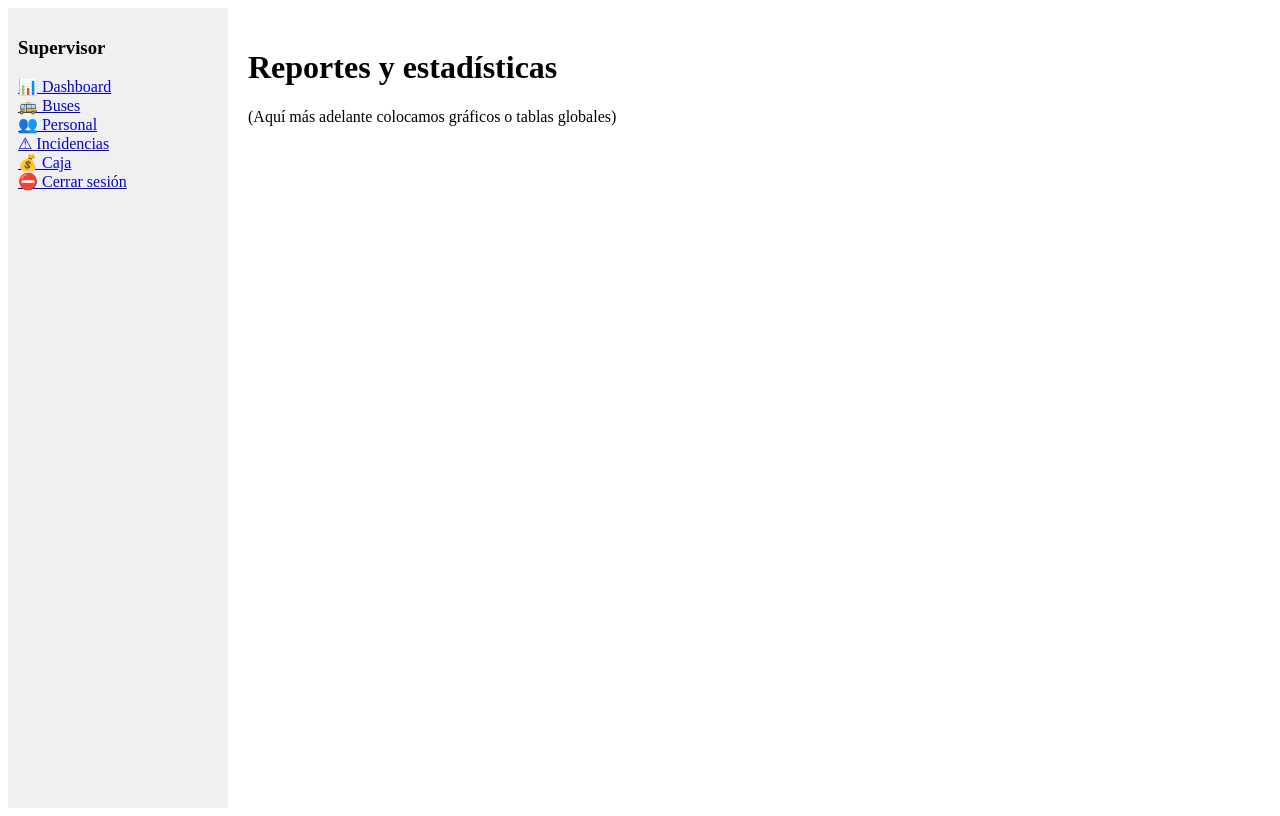
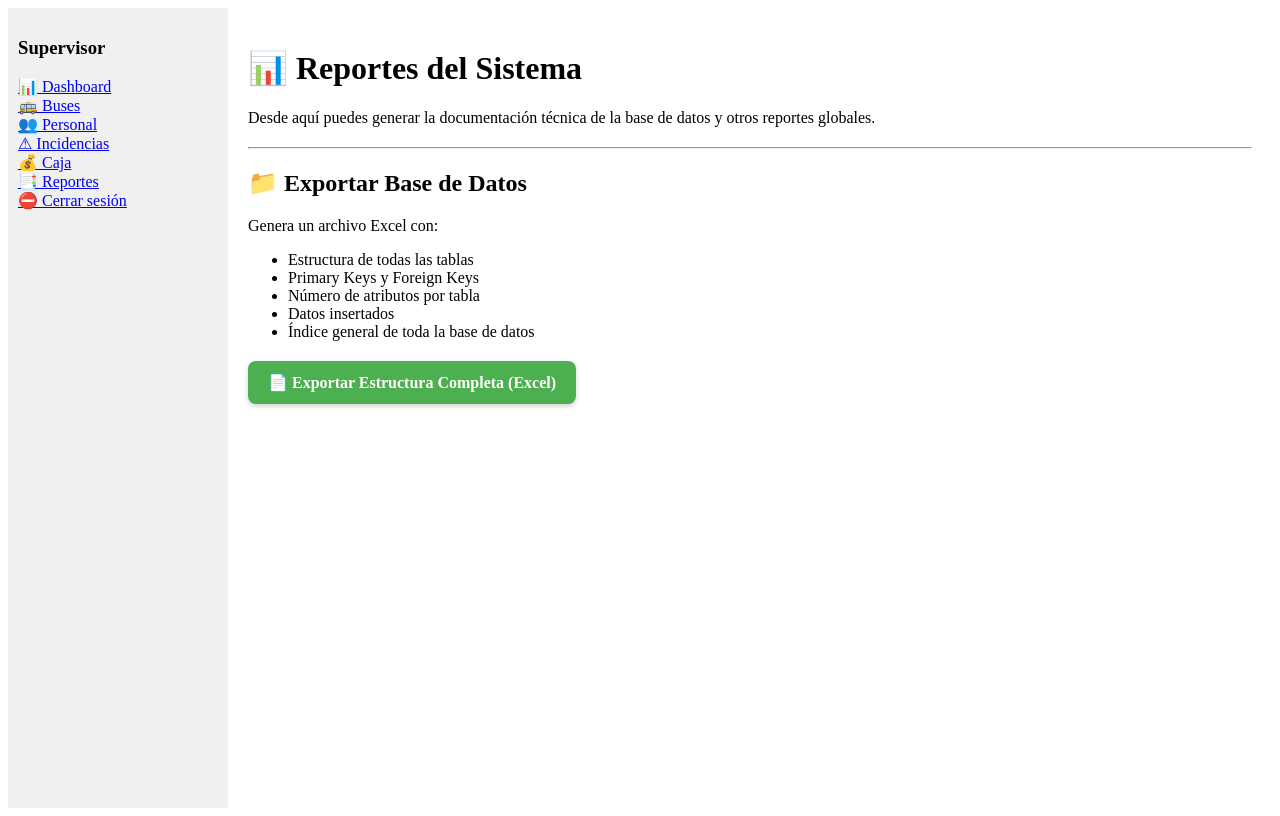
Before and after one commit to FerPonce42/BD-STELMAN-BUSES, a Flask app: page /panel/reportes in a window 1280 px wide. Run offline with Flask 3, Linux system fonts and the light colour scheme; the visitor is signed in with stand-in values (Sample User, id 1); some libraries are stand-ins or nearby versions.

Commit message:
excel funcional by Rocha 2025

```diff
--- a/app.py
+++ b/app.py
@@ -1,8 +1,17 @@
+#funcionamiento general
 from flask import Flask, render_template, request, redirect, url_for, session, flash
 from flask_mysqldb import MySQL
 from config import Config
 import MySQLdb.cursors
 from datetime import datetime, date
+
+#para el excel exportable:
+from openpyxl import Workbook
+from openpyxl.styles import Font, PatternFill, Alignment, Border, Side
+from openpyxl.utils import get_column_letter
+from flask import send_file
+from io import BytesIO
+
 #=====================================================
 # CONFIG GENERAL
 #=====================================================
@@ -1599,6 +1608,265 @@ def logout():
     return redirect(url_for('login'))
 
 
+
+
+#=====================================================
+# EXPORTAR EXCEL
+#=====================================================
+
+@app.route('/exportar_excel')
+def exportar_excel():
+    cursor = mysql.connection.cursor()
+
+    cursor.execute("SELECT DATABASE()")
+    db_row = cursor.fetchone()
+    db_name = db_row[list(db_row.keys())[0]] if db_row else "bd_stelman_buses"
+
+
+    wb = Workbook()
+    wb.remove(wb.active)
+
+
+    title_font = Font(size=20, bold=True)
+    subtitle_font = Font(size=12, italic=True)
+    header_font = Font(bold=True)
+    pk_fill = PatternFill("solid", fgColor="FFD966")
+    fk_fill = PatternFill("solid", fgColor="C9DAF8")
+    ddl_fill = PatternFill("solid", fgColor="FFF2CC")
+    index_header_fill = PatternFill("solid", fgColor="C6E0B4")
+    alt_fill = PatternFill("solid", fgColor="F2F2F2")
+    thin = Side(style="thin")
+    border = Border(left=thin, right=thin, top=thin, bottom=thin)
+    center_align = Alignment(horizontal="center", vertical="center")
+
+    def auto_width(sheet):
+
+        for col in sheet.columns:
+            max_len = 0
+            try:
+                col_letter = get_column_letter(col[0].column)
+            except Exception:
+                continue
+            for cell in col:
+                if cell.value is not None:
+
+                    try:
+                        l = len(str(cell.value))
+                    except Exception:
+                        l = 1
+                    if l > max_len:
+                        max_len = l
+            sheet.column_dimensions[col_letter].width = min(max(max_len + 2, 10), 60)
+
+
+    ws_port = wb.create_sheet("PORTADA")
+    ws_port.merge_cells("A1:F1")
+    ws_port["A1"] = "DOCUMENTACIÓN TÉCNICA - BD STELMAN BUSES"
+    ws_port["A1"].font = title_font
+    ws_port["A3"] = f"Base de datos: {db_name}"
+    ws_port["A3"].font = subtitle_font
+    ws_port["A4"] = f"Generado el: {datetime.now().strftime('%Y-%m-%d %H:%M:%S')}"
+    ws_port["A5"] = "Generado por: Sistema Stelman - Exportador Premium"
+    ws_port["A7"] = "Contenido:"
+    ws_port["A8"] = "- Índice con links a cada hoja"
+    ws_port["A9"] = "- DDL completo por tabla"
+    ws_port["A10"] = "- Hojas por tabla con datos, PK y FK resaltadas"
+    auto_width(ws_port)
+
+
+    ws_index = wb.create_sheet("Índice")
+    headers = ["#","Tabla","Atributos","Registros","PK","FK","Estado","Link hoja"]
+    ws_index.append(headers)
+    for c in ws_index[1]:
+        c.font = header_font
+        c.fill = index_header_fill
+        c.alignment = center_align
+        c.border = border
+
+
+    ws_sql = wb.create_sheet("CREATE")
+    ws_sql.append(["Tabla", "CREATE TABLE (DDL)"])
+    for c in ws_sql[1]:
+        c.font = header_font
+        c.fill = index_header_fill
+        c.border = border
+
+
+    cursor.execute("SHOW TABLES")
+    rows = cursor.fetchall()
+    if not rows:
+        cursor.close()
+        flash("❌ No se encontraron tablas en la base de datos.", "danger")
+        return redirect(url_for('panel_reportes'))
+    key = list(rows[0].keys())[0]
+    tablas = [r[key] for r in rows]
+
+
+    relations = []
+
+
+    idx = 2
+    for t in tablas:
+
+        cursor.execute(f"SHOW CREATE TABLE `{t}`")
+        ddl_row = cursor.fetchone()
+        ddl = ddl_row.get("Create Table") if ddl_row and "Create Table" in ddl_row else str(ddl_row)
+
+
+        cursor.execute("""
+            SELECT COLUMN_NAME, COLUMN_KEY, COLUMN_TYPE, IS_NULLABLE, COLUMN_DEFAULT
+            FROM INFORMATION_SCHEMA.COLUMNS
+            WHERE TABLE_SCHEMA=%s AND TABLE_NAME=%s
+            ORDER BY ORDINAL_POSITION
+        """, (db_name, t))
+        cols = cursor.fetchall()
+
+
+        try:
+            cursor.execute(f"SELECT COUNT(*) AS c FROM `{t}`")
+            cnt = cursor.fetchone()["c"]
+        except Exception:
+            cnt = 0
+
+
+        pk = [c["COLUMN_NAME"] for c in cols if c["COLUMN_KEY"] == "PRI"]
+        pk_str = ", ".join(pk) if pk else "—"
+
+
+        cursor.execute("""
+            SELECT COLUMN_NAME, REFERENCED_TABLE_NAME, REFERENCED_COLUMN_NAME
+            FROM INFORMATION_SCHEMA.KEY_COLUMN_USAGE
+            WHERE TABLE_SCHEMA=%s AND TABLE_NAME=%s
+              AND REFERENCED_TABLE_NAME IS NOT NULL
+        """, (db_name, t))
+        fks = cursor.fetchall()
+        fk_str = ", ".join([f"{f['COLUMN_NAME']} → {f['REFERENCED_TABLE_NAME']}.{f['REFERENCED_COLUMN_NAME']}" for f in fks]) or "—"
+
+
+        estado = "OK"
+        if not pk:
+            estado = "⚠ Sin PK"
+
+        ws_index.append([idx-1, t, len(cols), cnt, pk_str, fk_str, estado, f"=HYPERLINK(\"#{t}!A1\",\"Abrir\")"])
+        idx += 1
+
+
+        ws_sql.append([t, ddl])
+
+
+        sheet_name = t[:31]
+        ws = wb.create_sheet(sheet_name)
+
+
+        ws["A1"] = f"CREATE TABLE: {t}"
+        ws["A1"].font = header_font
+        ws["A1"].fill = ddl_fill
+        ws.merge_cells("A1:F1")
+
+
+        ws["A2"] = ddl
+        ws["A2"].alignment = Alignment(wrap_text=True)
+        ws["A2"].fill = ddl_fill
+        ws.merge_cells("A2:F4")
+        ws.row_dimensions[2].height = 70
+
+
+        ws["A6"] = "PK:"
+        ws["B6"] = pk_str
+        ws["A7"] = "FK:"
+        ws["B7"] = fk_str
+
+
+        for fk in fks:
+            relations.append((t, fk["COLUMN_NAME"], fk["REFERENCED_TABLE_NAME"], fk["REFERENCED_COLUMN_NAME"]))
+
+
+        cursor.execute(f"SELECT * FROM `{t}` LIMIT 1000")
+        datos = cursor.fetchall()
+        headers_data = [c["COLUMN_NAME"] for c in cols]
+
+        row_start = 9
+        col_idx = 1
+        for h in headers_data:
+            cell = ws.cell(row=row_start, column=col_idx, value=h)
+            cell.font = header_font
+            cell.fill = index_header_fill
+            cell.border = border
+            cell.alignment = center_align
+            col_idx += 1
+
+
+        fila = row_start + 1
+        for row in datos:
+            col_idx = 1
+            for h in headers_data:
+                v = row.get(h)
+                cell = ws.cell(row=fila, column=col_idx, value=v)
+
+                if h in pk:
+                    cell.fill = pk_fill
+                else:
+
+                    fk_cols = [f['COLUMN_NAME'] for f in fks]
+                    if h in fk_cols:
+                        cell.fill = fk_fill
+                cell.border = border
+                col_idx += 1
+            fila += 1
+
+
+        last_col = get_column_letter(len(headers_data))
+        if datos:
+            ws.auto_filter.ref = f"A{row_start}:{last_col}{fila-1}"
+
+
+        ws.freeze_panes = f"A{row_start+1}"
+
+
+        auto_width(ws)
+
+
+    ws_erd = wb.create_sheet("ERD_TEXTUAL")
+    ws_erd["A1"] = "Mini ERD (texto)"
+    ws_erd["A1"].font = header_font
+    r = 3
+    if relations:
+        for (src_table, src_col, dst_table, dst_col) in relations:
+            ws_erd.cell(row=r, column=1, value=f"{src_table}.{src_col}  →  {dst_table}.{dst_col}")
+            r += 1
+    else:
+        ws_erd["A3"] = "No se detectaron relaciones (FK) en el export."
+    auto_width(ws_erd)
+
+
+    auto_width(ws_index)
+    auto_width(ws_sql)
+
+
+    for i, row in enumerate(ws_index.iter_rows(min_row=2, max_col=8), start=2):
+        estado_cell = row[6]
+        try:
+            if "Sin PK" in str(estado_cell.value):
+                for c in row:
+                    c.fill = PatternFill("solid", fgColor="FFD7D7")
+        except Exception:
+            pass
+
+
+    output = BytesIO()
+    wb.save(output)
+    output.seek(0)
+
+    file_name = f"DOCUMENTACION_BD_{db_name}_{datetime.now().strftime('%Y%m%d_%H%M')}.xlsx"
+
+    cursor.close()
+    return send_file(output,
+                     download_name=file_name,
+                     as_attachment=True,
+                     mimetype="application/vnd.openxmlformats-officedocument.spreadsheetml.sheet")
+
+
+
 #=====================================================
 # EJECUCIÓN DEL SERVIDOR
 #=====================================================
--- a/templates/privado/base.html
+++ b/templates/privado/base.html
@@ -9,7 +9,7 @@
 
 <div style="display:flex;min-height:100vh;">
 
-    <!-- SIDEBAR -->
+
     <aside style="width:200px;background:#f0f0f0;padding:10px;">
         <h3>Supervisor</h3>
 
@@ -20,17 +20,12 @@
             <li><a href="{{ url_for('panel_personal') }}">👥 Personal</a></li>
             <li><a href="{{ url_for('panel_incidencias') }}">⚠ Incidencias</a></li>
             <li><a href="{{ url_for('panel_caja') }}">💰 Caja</a></li>
-
-            {% if tipo_supervisor == 'JEFE' %}
-                <li><a href="{{ url_for('panel_rutas') }}">🗺 Rutas</a></li>
-                <li><a href="{{ url_for('panel_reportes') }}">📑 Reportes</a></li>
-            {% endif %}
-
+            <li><a href="{{ url_for('panel_reportes') }}">📑 Reportes</a></li>
             <li><a href="{{ url_for('logout') }}">⛔ Cerrar sesión</a></li>
         </ul>
     </aside>
 
-    <!-- MAIN CONTENT -->
+
     <main style="flex:1;padding:20px;">
         {% block content %}{% endblock %}
     </main>
--- a/templates/privado/reportes.html
+++ b/templates/privado/reportes.html
@@ -3,8 +3,37 @@
 {% block title %}Reportes | Stelman{% endblock %}
 
 {% block content %}
-<h1>Reportes y estadísticas</h1>
 
-<p>(Aquí más adelante colocamos gráficos o tablas globales)</p>
+<h1>📊 Reportes del Sistema</h1>
+
+<p>Desde aquí puedes generar la documentación técnica de la base de datos y otros reportes globales.</p>
+
+<hr style="margin: 20px 0;">
+
+<h2>📁 Exportar Base de Datos</h2>
+<p>Genera un archivo Excel con:</p>
+<ul>
+    <li>Estructura de todas las tablas </li>
+    <li>Primary Keys y Foreign Keys</li>
+    <li>Número de atributos por tabla</li>
+    <li>Datos insertados </li>
+    <li>Índice general de toda la base de datos</li>
+</ul>
+
+<div style="margin-top: 20px;">
+    <a href="/exportar_excel"
+       style="
+            display: inline-block;
+            padding: 12px 20px;
+            background: #4CAF50;
+            color: white;
+            font-weight: bold;
+            border-radius: 8px;
+            text-decoration: none;
+            box-shadow: 0 2px 5px rgba(0,0,0,0.2);
+       ">
+       📄 Exportar Estructura Completa (Excel)
+    </a>
+</div>
 
 {% endblock %}
```
